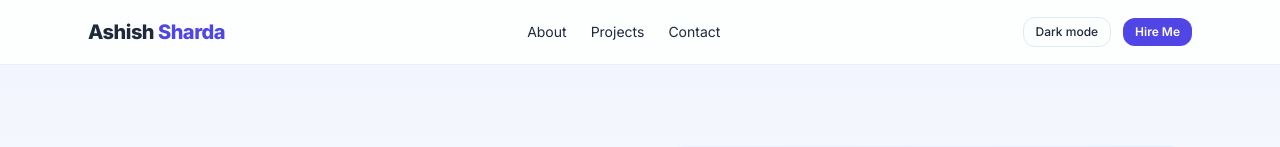
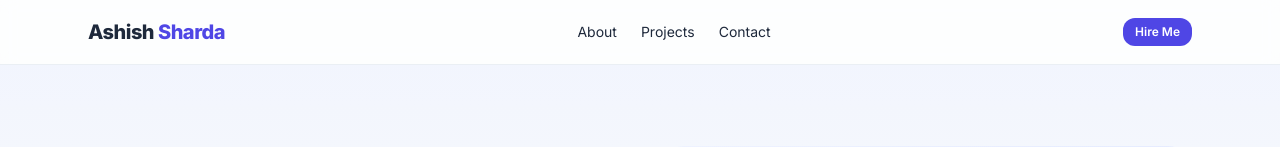
Before and after one commit to shardaa/portfolio, a plain HTML site: page index.html in a window 1280 px wide. Shown: the top 147 px of the page. Drawn offline with nearby package versions, Linux system fonts and the light colour scheme.

Commit message:
removed toggle

```diff
--- a/index.html
+++ b/index.html
@@ -35,7 +35,7 @@
           <a href="#contact" class="hover:text-indigo-600">Contact</a>
         </nav>
         <div class="flex items-center gap-3">
-          <button id="modeBtn" class="inline-flex items-center rounded-xl px-3 py-1.5 text-xs font-medium border chip hover:bg-slate-50 dark:hover:bg-slate-800" aria-label="Toggle dark mode">Toggle mode</button>
+<!--           <button id="modeBtn" class="inline-flex items-center rounded-xl px-3 py-1.5 text-xs font-medium border chip hover:bg-slate-50 dark:hover:bg-slate-800" aria-label="Toggle dark mode">Toggle mode</button> -->
           <a href="#contact" class="hidden sm:inline-flex items-center rounded-xl px-3 py-1.5 text-xs font-semibold bg-indigo-600 text-white hover:bg-indigo-500">Hire Me</a>
         </div>
       </div>
```
